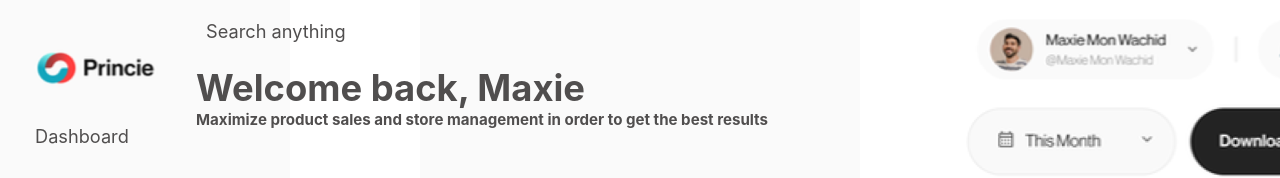
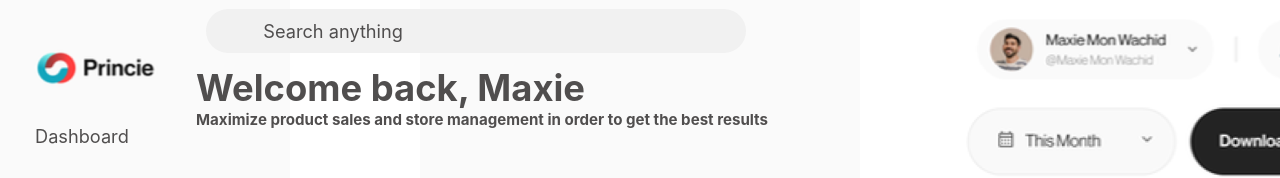
Before and after one commit to NataljaDm/Nd-React, a React (Create React App) app: page / in a window 1280 px wide. Shown: the top 178 px of the page. Built offline with nearby package versions, Linux system fonts and the light colour scheme.

Commit message:
search css

```diff
--- a/src/Components/Header/header.css
+++ b/src/Components/Header/header.css
@@ -15,12 +15,11 @@
   }
 
   .search {
-    height: 10%;
-    width: 40px;
-    background-color: rgba(250, 250, 250,);
-    border-radius: 30px;
-    cursor: pointer;
-    color: rgb(80, 78, 78);;
+    padding: 2% 60% 2% 10%;
+    width: 50%;
+    height: 50%;
+    background-color: #f1f1f1;
+    border-radius: 50px;
   }
   .welcome {
     position: fixed;
```
